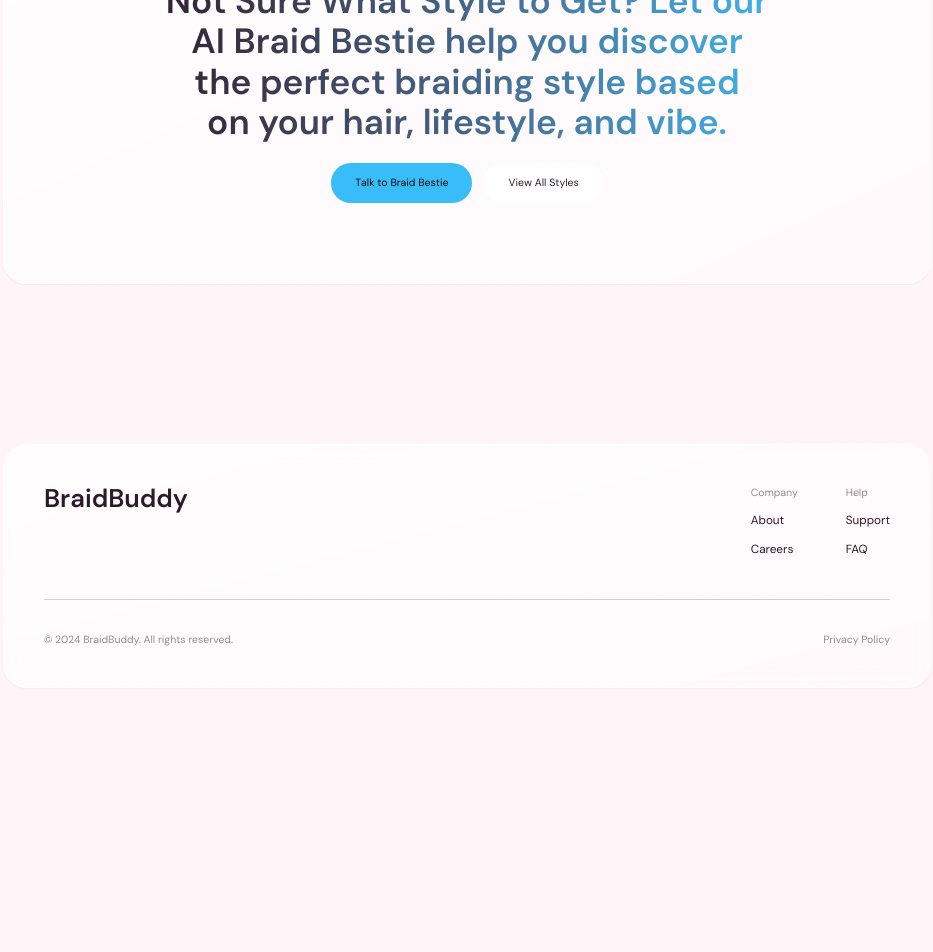
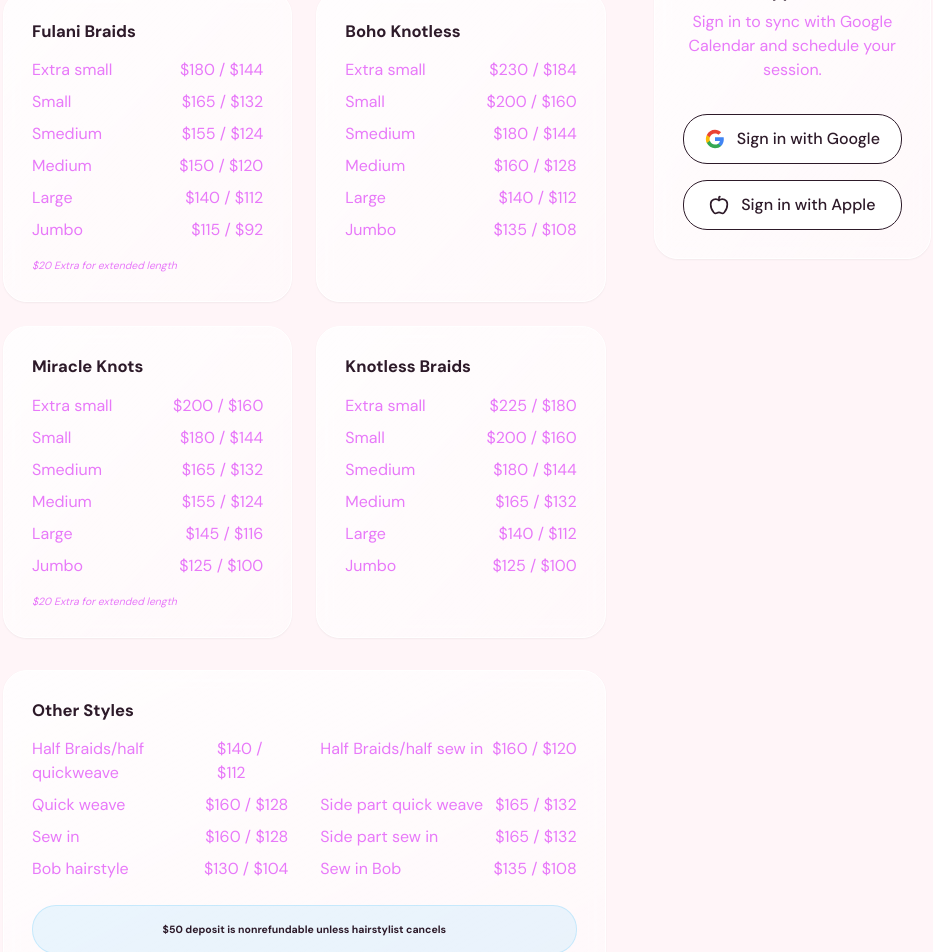
Before and after one commit to dmytro-webild/04c855e0-904f-4f3b-aea6-b6009eb2b56c, a React (Vite) app: page / in a window 1280 px wide. Shown: the part 4780-5732 px from the top of the page, without its empty margins (173-1106 px from the left). Before the commit the page ends 5548 px from the top, so only its background shows below. Built offline with nearby package versions, Linux system fonts and the light colour scheme; a web font is replaced by a local one.

Commit message:
Bob AI: Added hairstyles pricing and sign in section

```diff
--- a/src/pages/HomePage.tsx
+++ b/src/pages/HomePage.tsx
@@ -12,7 +12,8 @@ import FaqSection from './HomePage/sections/Faq';
 import ContactSection from './HomePage/sections/Contact';
 
 
-import SocialProofSection from './HomePage/sections/SocialProof';export default function HomePage(): React.JSX.Element {
+import SocialProofSection from './HomePage/sections/SocialProof';
+import PricingSection from './HomePage/sections/Pricing';export default function HomePage(): React.JSX.Element {
   return (
 <>
   <HeroSection />
@@ -24,6 +25,7 @@ import SocialProofSection from './HomePage/sections/SocialProof';export default
   <FaqSection />
 
       <SocialProofSection />
+      <PricingSection />
   <ContactSection />
     </>
   );
--- /dev/null
+++ b/src/pages/HomePage/sections/Pricing.tsx
@@ -0,0 +1,125 @@
+import Card from '@/components/ui/Card';
+import { Calendar, Apple } from 'lucide-react';
+import SectionErrorBoundary from '@/components/ui/SectionErrorBoundary';
+
+export default function PricingSection() {
+  return (
+    <div id="pricing" data-webild-section="pricing" className="py-24 bg-background">
+      <SectionErrorBoundary name="pricing">
+        <div className="w-content-width mx-auto grid grid-cols-1 lg:grid-cols-3 gap-12">
+
+          {/* Pricing/Hairstyles */}
+          <div className="lg:col-span-2 space-y-8">
+            <div className="text-center lg:text-left mb-12">
+              <h2 className="text-4xl font-bold text-foreground mb-4">Hairstyles & Pricing</h2>
+              <p className="text-lg text-accent">Back to school prices included.</p>
+            </div>
+
+            <div className="grid grid-cols-1 md:grid-cols-2 gap-6">
+              {/* Fulani Braids */}
+              <Card className="p-6">
+                <h3 className="text-2xl font-bold text-foreground mb-4">Fulani Braids</h3>
+                <ul className="space-y-2 text-accent">
+                  <li className="flex justify-between"><span>Extra small</span> <span>$180 / $144</span></li>
+                  <li className="flex justify-between"><span>Small</span> <span>$165 / $132</span></li>
+                  <li className="flex justify-between"><span>Smedium</span> <span>$155 / $124</span></li>
+                  <li className="flex justify-between"><span>Medium</span> <span>$150 / $120</span></li>
+                  <li className="flex justify-between"><span>Large</span> <span>$140 / $112</span></li>
+                  <li className="flex justify-between"><span>Jumbo</span> <span>$115 / $92</span></li>
+                </ul>
+                <p className="mt-4 text-sm text-accent italic">$20 Extra for extended length</p>
+              </Card>
+
+              {/* Boho Knotless */}
+              <Card className="p-6">
+                <h3 className="text-2xl font-bold text-foreground mb-4">Boho Knotless</h3>
+                <ul className="space-y-2 text-accent">
+                  <li className="flex justify-between"><span>Extra small</span> <span>$230 / $184</span></li>
+                  <li className="flex justify-between"><span>Small</span> <span>$200 / $160</span></li>
+                  <li className="flex justify-between"><span>Smedium</span> <span>$180 / $144</span></li>
+                  <li className="flex justify-between"><span>Medium</span> <span>$160 / $128</span></li>
+                  <li className="flex justify-between"><span>Large</span> <span>$140 / $112</span></li>
+                  <li className="flex justify-between"><span>Jumbo</span> <span>$135 / $108</span></li>
+                </ul>
+              </Card>
+
+              {/* Miracle Knots */}
+              <Card className="p-6">
+                <h3 className="text-2xl font-bold text-foreground mb-4">Miracle Knots</h3>
+                <ul className="space-y-2 text-accent">
+                  <li className="flex justify-between"><span>Extra small</span> <span>$200 / $160</span></li>
+                  <li className="flex justify-between"><span>Small</span> <span>$180 / $144</span></li>
+                  <li className="flex justify-between"><span>Smedium</span> <span>$165 / $132</span></li>
+                  <li className="flex justify-between"><span>Medium</span> <span>$155 / $124</span></li>
+                  <li className="flex justify-between"><span>Large</span> <span>$145 / $116</span></li>
+                  <li className="flex justify-between"><span>Jumbo</span> <span>$125 / $100</span></li>
+                </ul>
+                <p className="mt-4 text-sm text-accent italic">$20 Extra for extended length</p>
+              </Card>
+
+              {/* Knotless Braids */}
+              <Card className="p-6">
+                <h3 className="text-2xl font-bold text-foreground mb-4">Knotless Braids</h3>
+                <ul className="space-y-2 text-accent">
+                  <li className="flex justify-between"><span>Extra small</span> <span>$225 / $180</span></li>
+                  <li className="flex justify-between"><span>Small</span> <span>$200 / $160</span></li>
+                  <li className="flex justify-between"><span>Smedium</span> <span>$180 / $144</span></li>
+                  <li className="flex justify-between"><span>Medium</span> <span>$165 / $132</span></li>
+                  <li className="flex justify-between"><span>Large</span> <span>$140 / $112</span></li>
+                  <li className="flex justify-between"><span>Jumbo</span> <span>$125 / $100</span></li>
+                </ul>
+              </Card>
+            </div>
+
+            {/* Other Styles */}
+            <Card className="p-6">
+              <h3 className="text-2xl font-bold text-foreground mb-4">Other Styles</h3>
+              <div className="grid grid-cols-1 md:grid-cols-2 gap-x-8 gap-y-2 text-accent">
+                <div className="flex justify-between"><span>Half Braids/half quickweave</span> <span>$140 / $112</span></div>
+                <div className="flex justify-between"><span>Half Braids/half sew in</span> <span>$160 / $120</span></div>
+                <div className="flex justify-between"><span>Quick weave</span> <span>$160 / $128</span></div>
+                <div className="flex justify-between"><span>Side part quick weave</span> <span>$165 / $132</span></div>
+                <div className="flex justify-between"><span>Sew in</span> <span>$160 / $128</span></div>
+                <div className="flex justify-between"><span>Side part sew in</span> <span>$165 / $132</span></div>
+                <div className="flex justify-between"><span>Bob hairstyle</span> <span>$130 / $104</span></div>
+                <div className="flex justify-between"><span>Sew in Bob</span> <span>$135 / $108</span></div>
+              </div>
+              <div className="mt-6 p-4 bg-primary-cta/10 rounded-lg border border-primary-cta/20">
+                <p className="text-sm font-bold text-foreground text-center">$50 deposit is nonrefundable unless hairstylist cancels</p>
+              </div>
+            </Card>
+          </div>
+
+          {/* Sign In / Booking */}
+          <div className="lg:col-span-1">
+            <div className="sticky top-32">
+              <Card className="p-8 text-center">
+                <Calendar className="w-12 h-12 mx-auto mb-6 text-primary-cta" />
+                <h3 className="text-2xl font-bold text-foreground mb-2">Book Appointment</h3>
+                <p className="text-accent mb-8">Sign in to sync with Google Calendar and schedule your session.</p>
+
+                <div className="space-y-4">
+                  <button className="w-full flex items-center justify-center gap-3 py-3 px-4 rounded-lg border border-border bg-card text-foreground hover:bg-accent/10 transition-colors font-medium">
+                    <svg className="w-5 h-5" viewBox="0 0 24 24">
+                      <path d="M22.56 12.25c0-.78-.07-1.53-.2-2.25H12v4.26h5.92c-.26 1.37-1.04 2.53-2.21 3.31v2.77h3.57c2.08-1.92 3.28-4.74 3.28-8.09z" fill="#4285F4"/>
+                      <path d="M12 23c2.97 0 5.46-.98 7.28-2.66l-3.57-2.77c-.98.66-2.23 1.06-3.71 1.06-2.86 0-5.29-1.93-6.16-4.53H2.18v2.84C3.99 20.53 7.7 23 12 23z" fill="#34A853"/>
+                      <path d="M5.84 14.09c-.22-.66-.35-1.36-.35-2.09s.13-1.43.35-2.09V7.07H2.18C1.43 8.55 1 10.22 1 12s.43 3.45 1.18 4.93l2.85-2.22.81-.62z" fill="#FBBC05"/>
+                      <path d="M12 5.38c1.62 0 3.06.56 4.21 1.64l3.15-3.15C17.45 2.09 14.97 1 12 1 7.7 1 3.99 3.47 2.18 7.07l3.66 2.84c.87-2.6 3.3-4.53 6.16-4.53z" fill="#EA4335"/>
+                    </svg>
+                    Sign in with Google
+                  </button>
+
+                  <button className="w-full flex items-center justify-center gap-3 py-3 px-4 rounded-lg border border-border bg-card text-foreground hover:bg-accent/10 transition-colors font-medium">
+                    <Apple className="w-5 h-5" />
+                    Sign in with Apple
+                  </button>
+                </div>
+              </Card>
+            </div>
+          </div>
+
+        </div>
+      </SectionErrorBoundary>
+    </div>
+  );
+}
```
